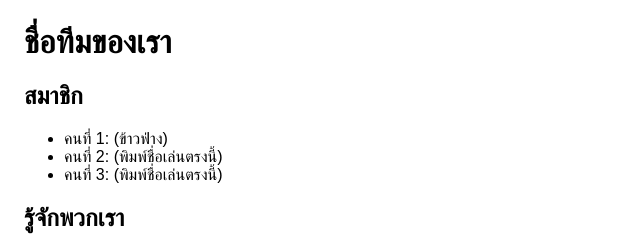
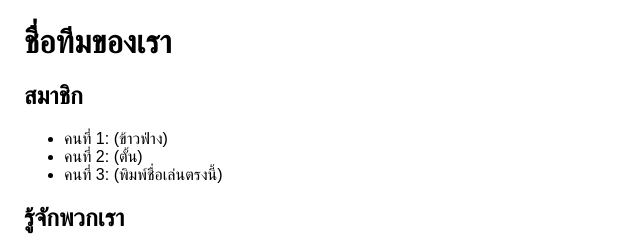
Before and after one commit to 405-21-Chositra/-team-7, a plain HTML site: page index.html in a window 1280 px wide. Shown: the top 240 px of the page, 0-640 px from the left. Drawn offline with Linux system fonts and the light colour scheme.

Commit message:
Update index.html
เพิ่มชื่อคนที่สองแล้ว

```diff
--- a/index.html
+++ b/index.html
@@ -15,7 +15,7 @@
   <h2>สมาชิก</h2>
   <ul id="member-list">
     <li>คนที่ 1: (ข้าวฟ่าง)</li>
-    <li>คนที่ 2: (พิมพ์ชื่อเล่นตรงนี้)</li>
+    <li>คนที่ 2: (ตั้น)</li>
     <li>คนที่ 3: (พิมพ์ชื่อเล่นตรงนี้)</li>
   </ul>
 
```
